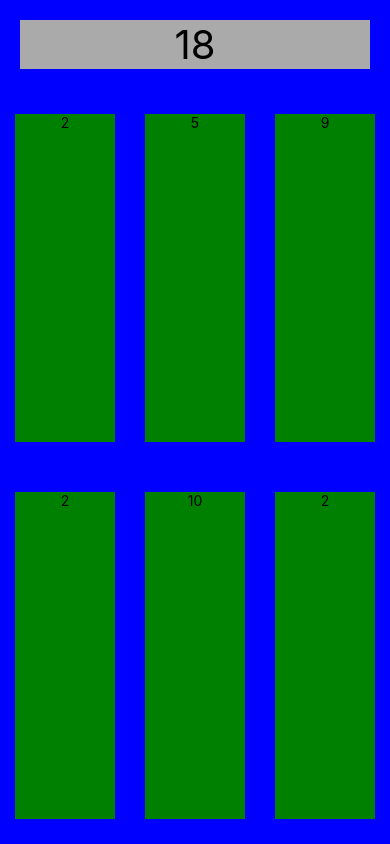
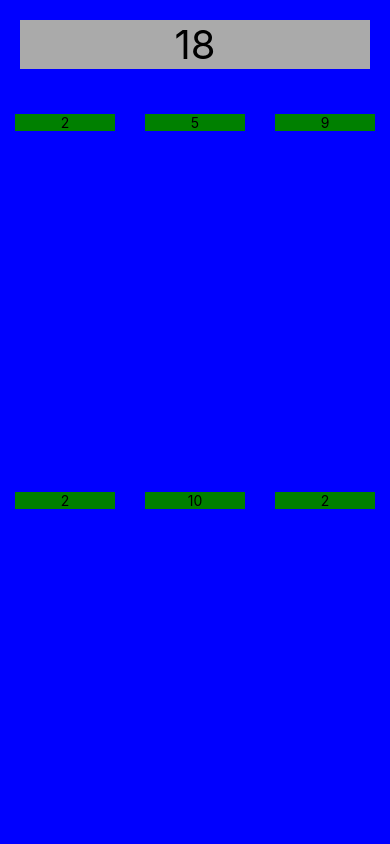
Before and after one commit to avry/NativityApp, a React Native app in the folder NativityApp/: screen / in a window 390 px wide. Built offline with nearby package versions, Linux system fonts and the light colour scheme.

Commit message:
added onPress function and TouchableOpacity to our target components

```diff
--- a/NativityApp/src/components/RandomNumber.js
+++ b/NativityApp/src/components/RandomNumber.js
@@ -1,15 +1,20 @@
 import React, {Component} from 'react';
-import { StyleSheet, Text} from 'react-native';
+import { StyleSheet, TouchableOpacity, TouchableHighlight, Text} from 'react-native';
 import PropTypes from 'prop-types';
 
 
 export default class RandomNumber extends Component {
   static propTypes = {
   	number: PropTypes.number.isRequired,
+  };
+  handlePress = () => {
+    console.log(this.props.number);
   }
   render() {
     return (
-      <Text style={styles.random}>{this.props.number}</Text>
+      <TouchableOpacity onPress={this.handlePress}>
+        <Text style={styles.random}>{this.props.number}</Text>
+      </TouchableOpacity>
     );
   }
 }
```
